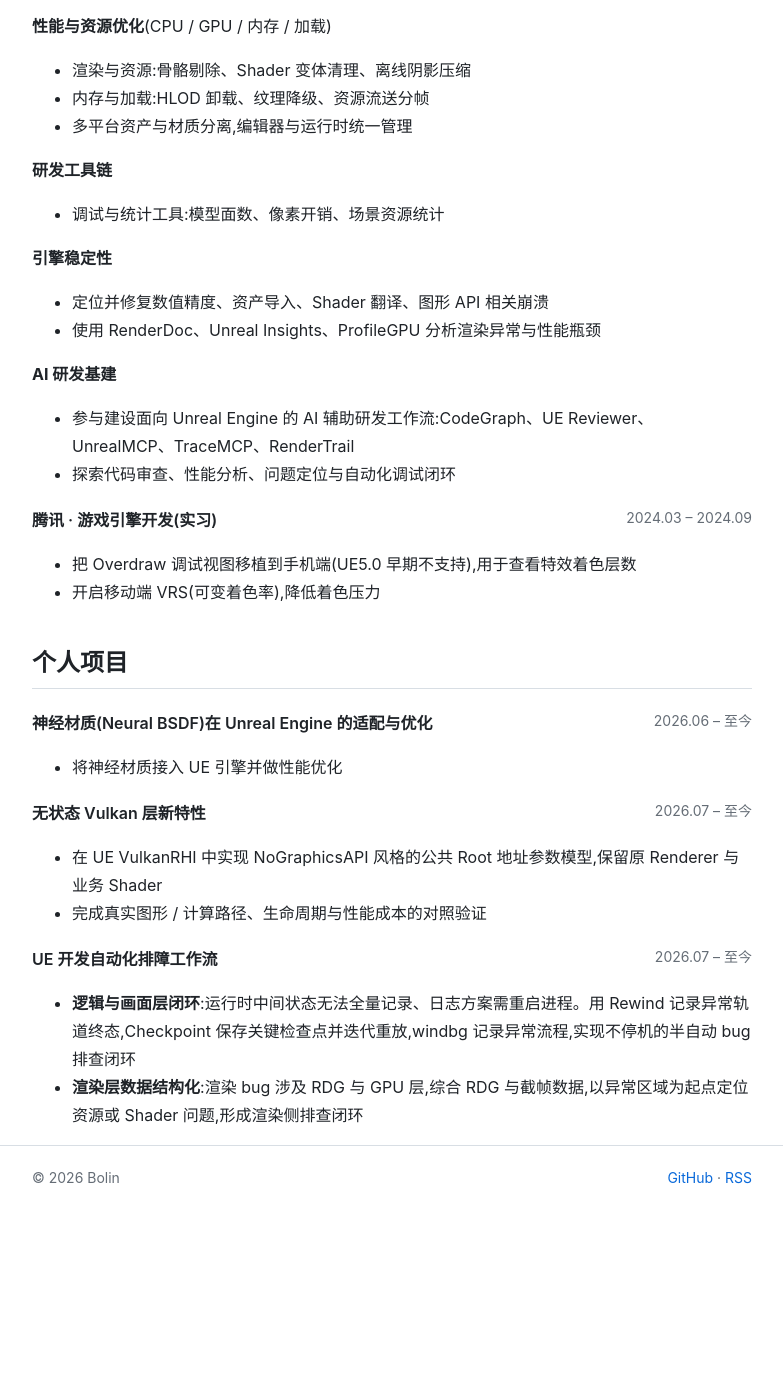
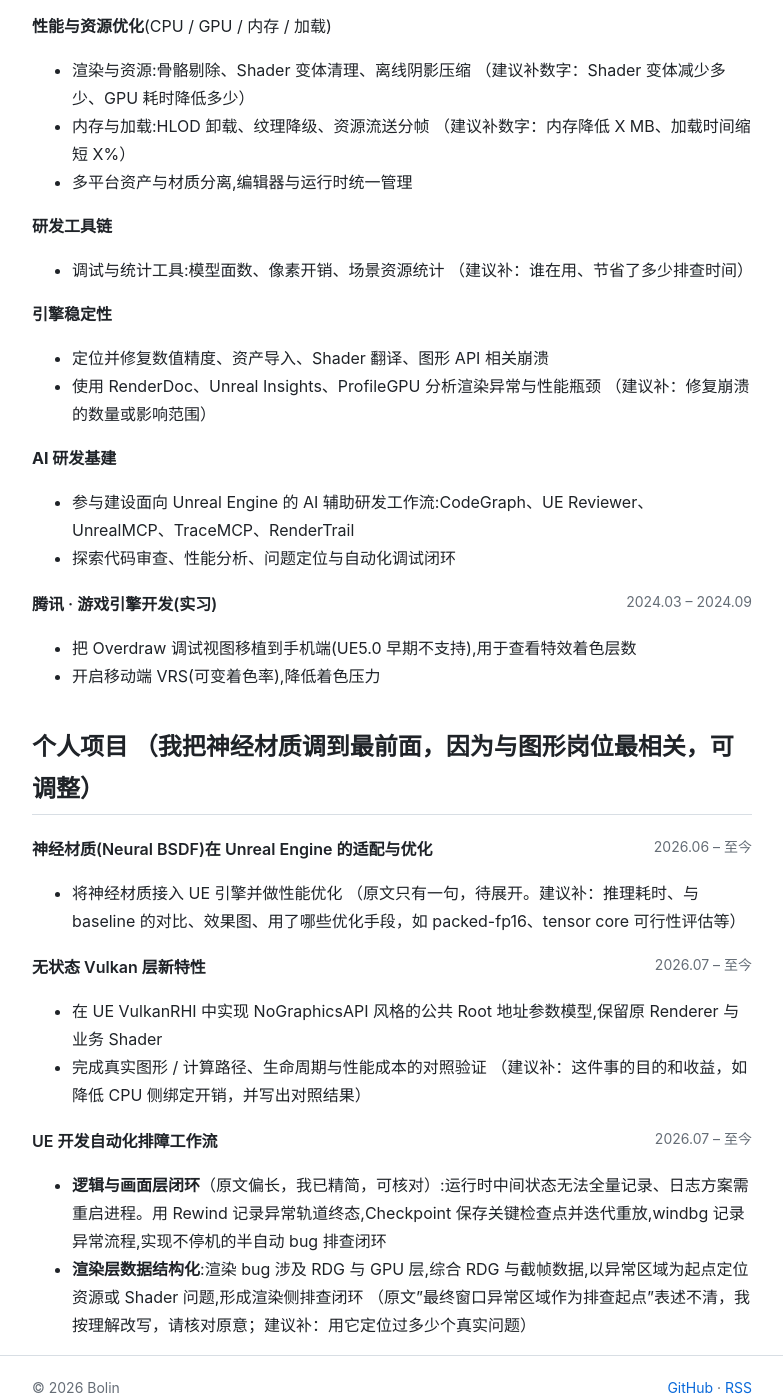
Before and after one commit to bolin12/bolin12.github.io, a Jekyll site: the page built from resume.md, in a window 1280 px wide and 1400 px high, scrolled down 541 px. Shown: the whole window, without its empty margins (248-1031 px from the left). Built offline with Jekyll 4.4.1, drawn with Linux system fonts in a browser that asks for light colours; our own code applies the rules of GitHub Pages for plain Markdown files; before the commit the page ends 1752 px from its top, so only the background shows below that; some of the changed text lies outside the part shown.

Commit message:
Resume: annotate suggestions and items to review in parentheses

```diff
--- a/resume.md
+++ b/resume.md
@@ -3,28 +3,28 @@ layout: page
 title: 简历
 permalink: /resume/
 ---
-## 教育经历
+## 教育经历 （我调成了倒序，与工作经历一致，可改回）
 <div class="entry"><span>中国科学院大学 · 硕士 · 计算机视觉 & 计算机图形</span><span class="when">2022.09 – 2025.06</span></div>
 <div class="entry"><span>中国海洋大学 · 本科 · 电子信息</span><span class="when">2018.09 – 2022.06</span></div>
 
 ## 工作经历
-<div class="entry"><span>腾讯 · 游戏引擎开发</span><span class="when">2025.06 – 至今</span></div>
+<div class="entry"><span>腾讯 · 游戏引擎开发 （原文为"广州腾讯科技有限公司"，我简写了，正式投递可改回）</span><span class="when">2025.06 – 至今</span></div>
 
 **渲染特性开发**
 - 负责 Unreal Engine 渲染特性定制:调试视图、光束遮蔽、半透明阴影、灯光函数
-- 引擎插件移植与多平台画质适配
+- 引擎插件移植与多平台画质适配 （建议补：移植了哪些插件、覆盖哪些平台）
 
 **性能与资源优化**(CPU / GPU / 内存 / 加载)
-- 渲染与资源:骨骼剔除、Shader 变体清理、离线阴影压缩
-- 内存与加载:HLOD 卸载、纹理降级、资源流送分帧
+- 渲染与资源:骨骼剔除、Shader 变体清理、离线阴影压缩 （建议补数字：Shader 变体减少多少、GPU 耗时降低多少）
+- 内存与加载:HLOD 卸载、纹理降级、资源流送分帧 （建议补数字：内存降低 X MB、加载时间缩短 X%）
 - 多平台资产与材质分离,编辑器与运行时统一管理
 
 **研发工具链**
-- 调试与统计工具:模型面数、像素开销、场景资源统计
+- 调试与统计工具:模型面数、像素开销、场景资源统计 （建议补：谁在用、节省了多少排查时间）
 
 **引擎稳定性**
 - 定位并修复数值精度、资产导入、Shader 翻译、图形 API 相关崩溃
-- 使用 RenderDoc、Unreal Insights、ProfileGPU 分析渲染异常与性能瓶颈
+- 使用 RenderDoc、Unreal Insights、ProfileGPU 分析渲染异常与性能瓶颈 （建议补：修复崩溃的数量或影响范围）
 
 **AI 研发基建**
 - 参与建设面向 Unreal Engine 的 AI 辅助研发工作流:CodeGraph、UE Reviewer、UnrealMCP、TraceMCP、RenderTrail
@@ -34,14 +34,14 @@ permalink: /resume/
 - 把 Overdraw 调试视图移植到手机端(UE5.0 早期不支持),用于查看特效着色层数
 - 开启移动端 VRS(可变着色率),降低着色压力
 
-## 个人项目
+## 个人项目 （我把神经材质调到最前面，因为与图形岗位最相关，可调整）
 <div class="entry"><span>神经材质(Neural BSDF)在 Unreal Engine 的适配与优化</span><span class="when">2026.06 – 至今</span></div>
-- 将神经材质接入 UE 引擎并做性能优化
+- 将神经材质接入 UE 引擎并做性能优化 （原文只有一句，待展开。建议补：推理耗时、与 baseline 的对比、效果图、用了哪些优化手段，如 packed-fp16、tensor core 可行性评估等）
 
 <div class="entry"><span>无状态 Vulkan 层新特性</span><span class="when">2026.07 – 至今</span></div>
 - 在 UE VulkanRHI 中实现 NoGraphicsAPI 风格的公共 Root 地址参数模型,保留原 Renderer 与业务 Shader
-- 完成真实图形 / 计算路径、生命周期与性能成本的对照验证
+- 完成真实图形 / 计算路径、生命周期与性能成本的对照验证 （建议补：这件事的目的和收益，如降低 CPU 侧绑定开销，并写出对照结果）
 
 <div class="entry"><span>UE 开发自动化排障工作流</span><span class="when">2026.07 – 至今</span></div>
-- **逻辑与画面层闭环**:运行时中间状态无法全量记录、日志方案需重启进程。用 Rewind 记录异常轨道终态,Checkpoint 保存关键检查点并迭代重放,windbg 记录异常流程,实现不停机的半自动 bug 排查闭环
-- **渲染层数据结构化**:渲染 bug 涉及 RDG 与 GPU 层,综合 RDG 与截帧数据,以异常区域为起点定位资源或 Shader 问题,形成渲染侧排查闭环
+- **逻辑与画面层闭环**（原文偏长，我已精简，可核对）:运行时中间状态无法全量记录、日志方案需重启进程。用 Rewind 记录异常轨道终态,Checkpoint 保存关键检查点并迭代重放,windbg 记录异常流程,实现不停机的半自动 bug 排查闭环
+- **渲染层数据结构化**:渲染 bug 涉及 RDG 与 GPU 层,综合 RDG 与截帧数据,以异常区域为起点定位资源或 Shader 问题,形成渲染侧排查闭环 （原文"最终窗口异常区域作为排查起点"表述不清，我按理解改写，请核对原意；建议补：用它定位过多少个真实问题）
```
Also changed, not shown: 1 other file.
